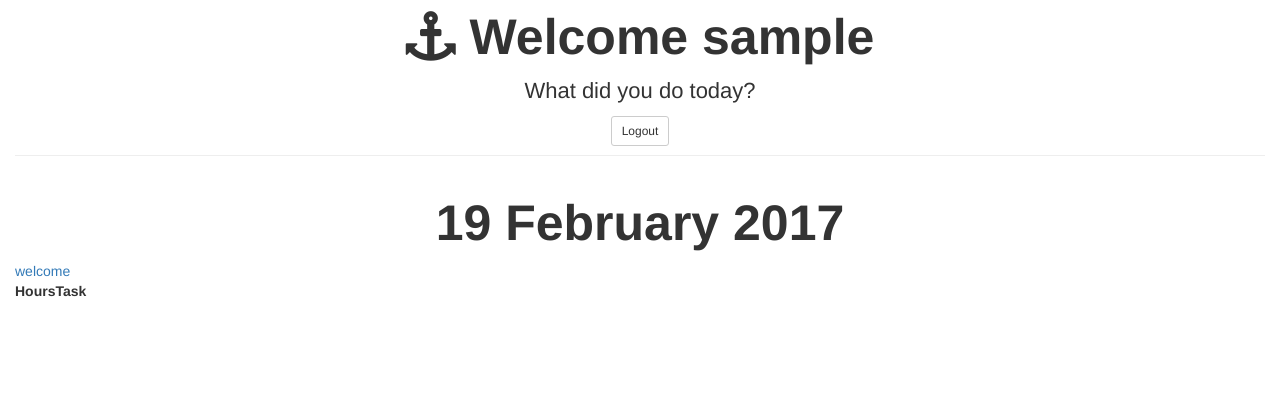
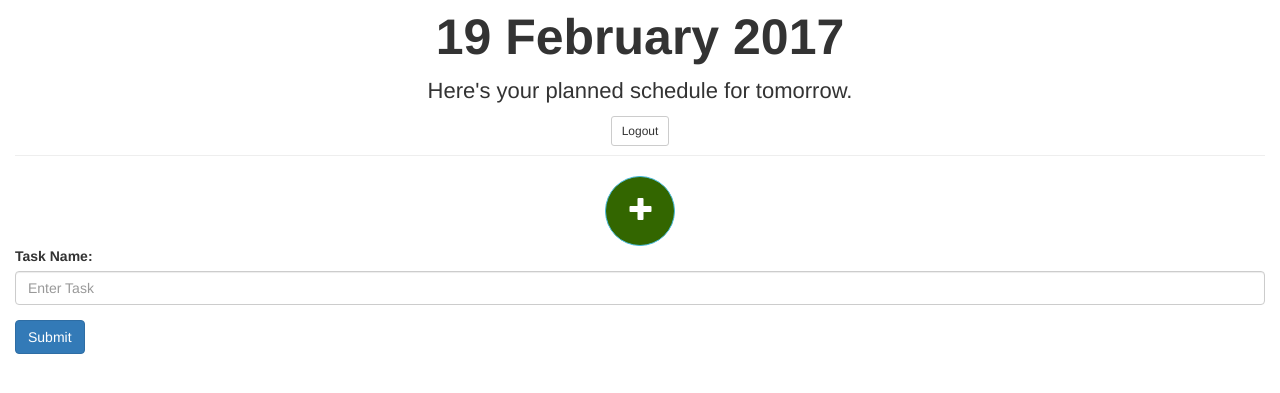
Before and after one commit to JohnDeegs/Goalspring, a Node server app: page /profile in a window 1280 px wide. Shown: the part 65-458 px from the top of the page. Run offline with Node 20, Linux system fonts and the light colour scheme; the visitor is signed in with stand-in values (Sample User, id 1); tables that the repository leaves empty or names only in its code hold one stand-in row (values such as "Sample post"); lists and menus that the app fills with data are empty; some libraries are stand-ins or nearby versions.

Commit message:
design update

```diff
--- a/server.js
+++ b/server.js
@@ -48,5 +48,7 @@ app.use(express.static(__dirname + '/app'));
 require('./app/routes.js')(app, passport); // load our routes and pass in our app and fully configured passport
 
 // launch ======================================================================
+
+
 app.listen(port);
 console.log('The magic happens on port ' + port);
--- a/views/css/calendar.min.css
+++ b/views/css/calendar.min.css
@@ -1 +1 @@
-body{background-color:#fff}.navbar{background-color:#360;padding-top:5px;padding-bottom:5px}.navbar a{color:#fff;border-radius:20px}.navbar ul li a:hover{background-color:rgba(255,255,255,0.1)}#signIn{border:2px solid black;border-radius:20px;margin-right:20px;margin-left:30px}.navbar h2{font-size:40px}h1,h2,h3{font-weight:700}h1,h2{font-size:50px}h3{font-size:40px}p{font-size:22px;font-weight:350}#jumboHead{margin-top:15px}.bg1{height:100%;padding-bottom:20px}.bg1 h1{margin-top:75px}.bg1 h3{margin-top:75px}.bg2{height:100%;background-color:#C0C0C0}.bg2 img{margin:0 auto;display:block;width:70%;padding-top:20px;padding-bottom:20px}.bg2 h3{margin-bottom:25px}.bg2 p{margin-bottom:25px}#studyRow{color:#fff;opacity:0.7;background-color:#428bca;width:90%;font-size:16px}#studyRow td{width:99.99%}@media (min-width: 570px){.bg2 h2{text-align:center}.bg2 img{height:100%}ul{margin-bottom:30px}}
+body{background-color:#fff}.navbar{background-color:#360;padding-top:5px;padding-bottom:5px}.navbar a{color:#fff;border-radius:20px}.navbar ul li a:hover{background-color:rgba(255,255,255,0.1)}#signIn{border:2px solid black;border-radius:20px;margin-right:20px;margin-left:30px}.navbar h2{font-size:40px}h1,h2,h3{font-weight:700}h1,h2{font-size:50px}h3{font-size:40px}p{font-size:22px;font-weight:350}#jumboHead{margin-top:15px}.bg1{height:100%;padding-bottom:20px}.bg1 h1{margin-top:75px}.bg1 h3{margin-top:75px}.bg2{height:100%;background-color:#C0C0C0}.bg2 img{margin:0 auto;display:block;width:70%;padding-top:20px;padding-bottom:20px}.bg2 h3{margin-bottom:25px}.bg2 p{margin-bottom:25px}#studyRow{color:#fff;opacity:0.7;background-color:#428bca;width:90%;font-size:16px}#studyRow td{width:99.99%}.btn-circle.btn-xl{width:70px;height:70px;padding-left:15px;font-size:24px;border-radius:35px;background-color:#360;margin:0 auto;display:block}#addBtn:hover{opacity:0.8}#taskFormat{border:1px solid;border-radius:3px;margin-top:15px;display:none}#blockTask{padding-top:10px;height:80px;width:100%;border:none;border-radius:3px;margin:0 auto;display:block;color:#ffffff;font-size:18px}#smallertext{font-size:14px}#whitespace{height:10px;background-color:#ffffff;outline:none}@media (min-width: 570px){.bg2 h2{text-align:center}.bg2 img{height:100%}ul{margin-bottom:30px}}
--- a/views/css/calendar.scss
+++ b/views/css/calendar.scss
@@ -115,57 +115,60 @@ p{
   width: 99.99%;
 }
 
-.button{
-  text-align: center;
-  text-transform: uppercase;
-  text-decoration: none;
-  font-size: 14px;
-  font-weight: 100;
-  font-family: "Segoe UI";
-  letter-spacing: 1px;
-
-  &:before{
-    border-radius: @circle-size;
-    border: @outside-circle-border solid #468cdc;
-    box-shadow: 0 0 15px rgba(0, 255, 204, 0.15), 0 0 15px rgba(0, 255, 204, 0.15) inset;
-    content: "";
+.btn-circle.btn-xl {
+  width: 70px;
+  height: 70px;
+  padding-left: 15px;
+  font-size: 24px;
+  border-radius: 35px;
+  background-color: $navcolor;
+  margin: 0 auto;
   display: block;
-    position: absolute;
-    left: 50%;
-    top: 50%;
-    height: @outside-circle-size;
-    width: @outside-circle-size;
-    margin-left: @outside-circle-margin;
-    margin-top: @outside-circle-margin;
-    opacity: 1;
-    transform: scale(1);
-    transition: all 300ms;
 }
 
-  &:hover:before{
-    transform: scale(1.05);
+#addBtn:hover {
+  opacity: 0.8;
 }
 
-  &.circle{
-    background: #23466e;
+.taskForm {
+  //display: none;
+}
+
+#tasks {
+
+}
+
+#taskFormat {
+  border: 1px solid;
+  border-radius: 3px;
+  margin-top: 15px;
+  display: none;
+}
+
+#blockTask {
+  padding-top: 10px;
+  height: 80px;
+  width: 100%;
   border: none;
-    border-radius: 900px;
-    color: #e4ecfa;
-    cursor: pointer;
+  border-radius: 3px;
+  margin: 0 auto;
   display: block;
-    width: @circle-size;
-    height: @circle-size;
-    line-height: @circle-size;
-    position: relative;
-    margin: auto;
-    margin-top: 25px;
-    transition: 0.5s;
+  color: #ffffff;
+  font-size: 18px;
+}
 
-    &:hover {
-      background: #3e70aa;
-      padding: -2px;
+#blockTask p {
+
 }
+
+#smallertext{
+  font-size: 14px;
 }
+
+#whitespace {
+  height: 10px;
+  background-color: #ffffff;
+  outline: none;
 }
 
 /* FOOTER */
--- a/views/js/calendar.js
+++ b/views/js/calendar.js
@@ -6,7 +6,7 @@ $(document).ready(function () {
   var d = new Date();
 
   //ensuring that the DOM is quicker we store the login form selector within a variable
-  var form = $('#taskForm')
+  var form = $('#showForm');
 
   //again for DOM performance we assing the user's inputted values to variables
   var $tName = "";
@@ -52,6 +52,24 @@ $(document).ready(function () {
   //we can also get the current year easily by calling the getFullYear function from the Date object.
   $("#monthName").html(''+d.getDate()+' '+monthNames[d.getMonth()]+' '+d.getFullYear()+'');
 
+
+  var $showForm = $('#showForm');
+
+  var $addBtn = $('#addBtn');
+
+  $addBtn.click(function(){
+    //$showForm.toggle('slow', function(){
+
+  //  });
+  });
+
+  function submitTask(e){
+
+  }
+
+
+
+
   //Get user's current data if exists
   $.get("http://localhost:8080/tasks", function(data, status){
     //alert("Data: " + data + "\nStatus: " + status);
@@ -69,62 +87,23 @@ $(document).ready(function () {
   form.on('submit', function(e) {
     e.preventDefault(); //prevents form from submitting before our changes
 
-    //Get the user input
-    $tName = $('input[name="task"]').val();
-    $tDuration = $('input[name="duration"]').val();
-    $sTime1 = $('input[name="sTimea"]').val();
-    $sTime2 = $('input[name="sTimeb"]').val();
-    $fTime1 = $('input[name="fTimea"]').val();
-    $fTime2 = $('input[name="fTimeb"]').val();
+    var colors = ['#0066ff', '#ff3300', '#000000'];
 
-    $sTime = ''+$sTime1+':'+$sTime2+'';
+    var randomColor = Math.floor(Math.random() * colors.length);
 
-    //We get the value of the selected radio button category
-    var cVal = $("input[name=category]:checked").attr("data-value").toString();
+    var finalColor = colors[randomColor];
 
-    if(cVal === "Study"){
-      //Append user inputs to schedule
-      $Schedule.append('<tr id="studyRow"><td> '+$tDuration+' <i class="fa fa-book" aria-hidden="true"></i> '+$tName+'</td></tr>');
-      studyArray.push($tDuration);
-    }else if(cVal === "Excercise"){
-      $Schedule.append('<tr id="excerciseRow" style="background-color: #f0ad4e"><td> '+$tDuration+'</td><td><i class="fa fa-futbol-o" aria-hidden="true"></i> '+$tName+'</td></tr>');
-      excerciseArray.push($tDuration);
-    }else{
-      $Schedule.append('<tr id="socialRow" style="background-color: #449d44"><td> '+$tDuration+'</td><td><i class="fa fa-glass" aria-hidden="true"></i> '+$tName+'</td></tr>');
-      socialArray.push($tDuration);
+    colors.splice(randomColor, 1);
+
+    if(colors.length == 0){
+      var colors = ['#0066ff', '#ff3300', '#000000']
     }
 
-    categoryArray.push(cVal);
+    //var randomColor = colors[Math.floor(Math.random() * colors.length)];
 
-    var date;
-    date = new Date();
-    date = date.getUTCFullYear() + '-' +
-    ('00' + (date.getUTCMonth()+1)).slice(-2) + '-' +
-    ('00' + date.getUTCDate()).slice(-2) + ' ' +
-    ('00' + date.getUTCHours()).slice(-2) + ':' +
-    ('00' + date.getUTCMinutes()).slice(-2) + ':' +
-    ('00' + date.getUTCSeconds()).slice(-2);
-    console.log(date);
-
-    /*var data = {};
-    data.task = $tName;
-    data.taskDate = date;
-    data.duration = $tDuration;
-    data.taskID = Math.floor((Math.random() * 1000000) + 1);
-
-					$.ajax({
-						type: 'POST',
-						data: JSON.stringify(data),
-				        contentType: 'application/json',
-                    url: 'http://localhost:8080/create',
-                    success: function(data) {
-                        console.log('success');
-                        console.log(JSON.stringify(data));
-                    }
-                });
-
-    //submit our changes
-    //form.submit();*/
+    var text = $('#text1').val();
+    $('#taskFormat').append('<div id="blockTask"><p>'+text+'</p><p id="smallertext">13:00 - 14:00</p></div>').css('background-color', finalColor).show();
+    //$('#taskFormat').append('<div id="whitespace"></div>');
   });
 
   $removeBtn.click(function(){
--- a/views/profile.ejs
+++ b/views/profile.ejs
@@ -53,9 +53,10 @@
 	<div class="container-fluid bg1">
 
 		<div class="page-header text-center">
-			<h1><span class="fa fa-anchor"></span> Welcome <%= user.username %></h1>
+			<!--<h1><span class="fa fa-anchor"></span> Welcome <%= user.username %></h1>-->
+			<h1 id="monthName" class="text-center"></h2>
 			<p>
-				What did you do today?
+				Here's your planned schedule for tomorrow.
 			</p>
 			<a href="/logout" class="btn btn-default btn-sm" id="signBtnSmall">Logout</a>
 		</div>
@@ -64,22 +65,24 @@
 
 			<div class="col-md-12">
 				<!--This gets the next day's date/time-->
-				<h2 id="monthName" class="text-center"></h2>
 
-				<a class="button circle" href="#">welcome</a>
+
+				<button type="button" id="addBtn" class="btn btn-info btn-circle btn-xl"><i class="glyphicon glyphicon-plus"></i></button>
+
+				<form class="taskForm" id="showForm">
+				  <div class="form-group">
+				    <label for="exampleInputEmail1">Task Name:</label>
+				    <input type="text" class="form-control" id="text1" aria-describedby="textHelp" placeholder="Enter Task">
+				  </div>
+
+				  <button type="submit" class="btn btn-primary">Submit</button>
+				</form>
 
 				<!--This is where JQuery will insert user's scheduled data-->
-				<div>
-					<table id="userSchedule">
-						<tr>
-							<th>
-								Hours
-							</th>
-							<th>
-								Task
-							</th>
-						</tr>
-					</table>
+				<div id="tasks">
+					<div id="taskFormat">
+
+					</div>
 				</div>
 
 			</div>
```
Lines whose indentation alone changed are shown as unchanged.
